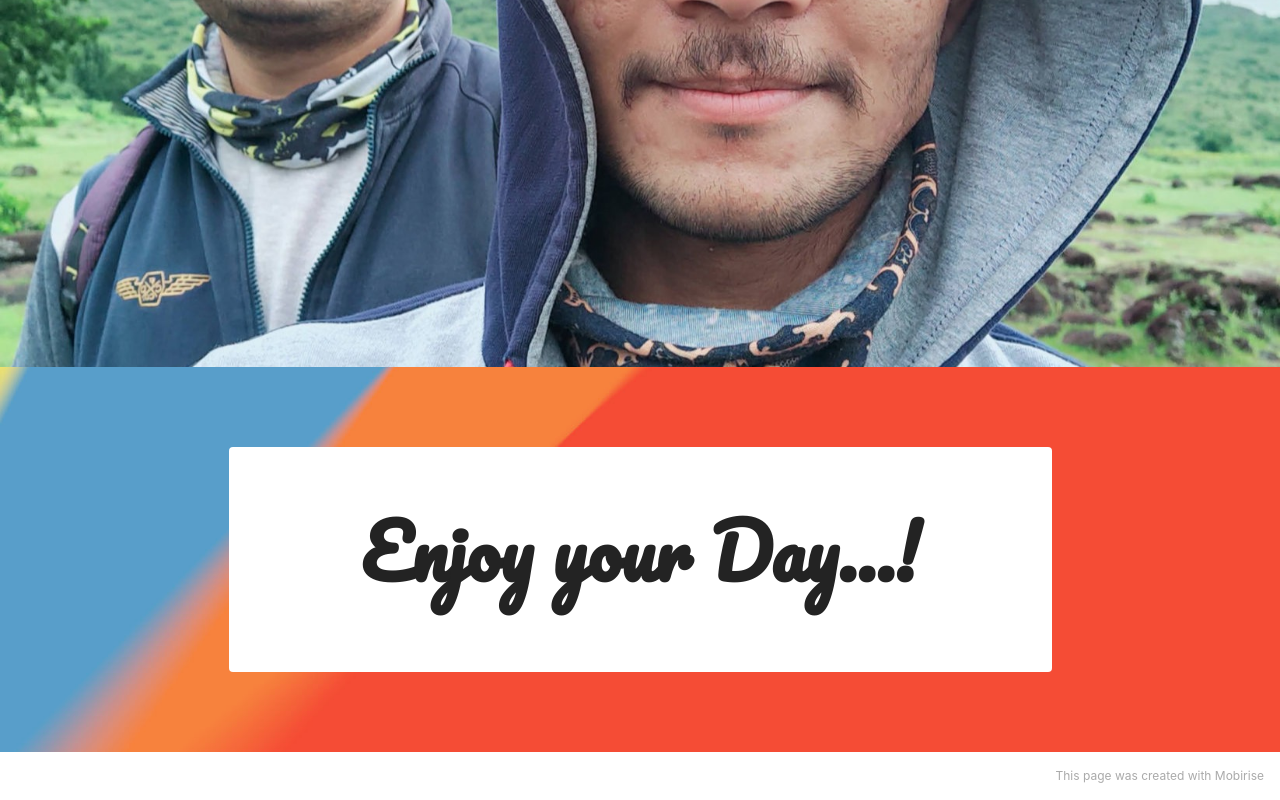
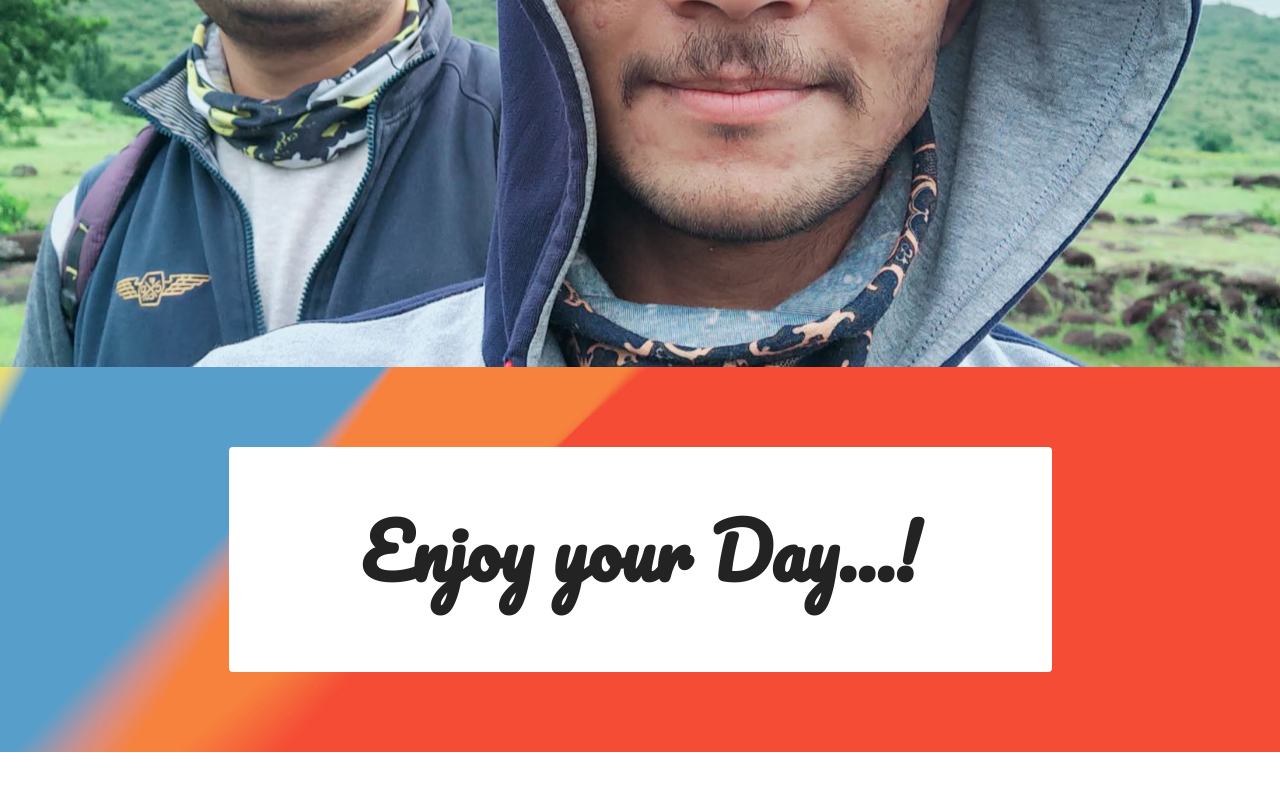
Before and after one commit to Hrutu34/Anant-Ka-Birthday, a plain HTML site: page index.html in a window 1280 px wide. Shown: the part 5143-5943 px from the top of the page. Drawn offline with Linux system fonts and the light colour scheme; files whose address does not match are found by name.

Commit message:
Update index.html

```diff
--- a/index.html
+++ b/index.html
@@ -266,7 +266,7 @@
             </div>
         </div>
     </div>
-</section><section style="background-color: #fff; font-family: -apple-system, BlinkMacSystemFont, 'Segoe UI', 'Roboto', 'Helvetica Neue', Arial, sans-serif; color:#aaa; font-size:12px; padding: 0; align-items: center; display: flex;"><a href="https://mobirise.site/w" style="flex: 1 1; height: 3rem; padding-left: 1rem;"></a><p style="flex: 0 0 auto; margin:0; padding-right:1rem;"><a href="https://mobirise.site/c" style="color:#aaa;">This</a> page was created with Mobirise</p></section><script src="assets/web/assets/jquery/jquery.min.js"></script>  <script src="assets/popper/popper.min.js"></script>  <script src="assets/tether/tether.min.js"></script>  <script src="assets/bootstrap/js/bootstrap.min.js"></script>  <script src="assets/smoothscroll/smooth-scroll.js"></script>  <script src="assets/countdown/jquery.countdown.min.js"></script>  <script src="assets/parallax/jarallax.min.js"></script>  <script src="assets/playervimeo/vimeo_player.js"></script>  <script src="assets/theme/js/script.js"></script>
+</section><section style="background-color: #fff; font-family: -apple-system, BlinkMacSystemFont, 'Segoe UI', 'Roboto', 'Helvetica Neue', Arial, sans-serif; color:#aaa; font-size:12px; padding: 0; align-items: center; display: flex;"><a href="https://mobirise.site/w" style="flex: 1 1; height: 3rem; padding-left: 1rem;"></a><p style="flex: 0 0 auto; margin:0; padding-right:1rem;"><a href="https://mobirise.site/c" style="color:#aaa;"></section><script src="assets/web/assets/jquery/jquery.min.js"></script>  <script src="assets/popper/popper.min.js"></script>  <script src="assets/tether/tether.min.js"></script>  <script src="assets/bootstrap/js/bootstrap.min.js"></script>  <script src="assets/smoothscroll/smooth-scroll.js"></script>  <script src="assets/countdown/jquery.countdown.min.js"></script>  <script src="assets/parallax/jarallax.min.js"></script>  <script src="assets/playervimeo/vimeo_player.js"></script>  <script src="assets/theme/js/script.js"></script>
 
 
 </body>
```
